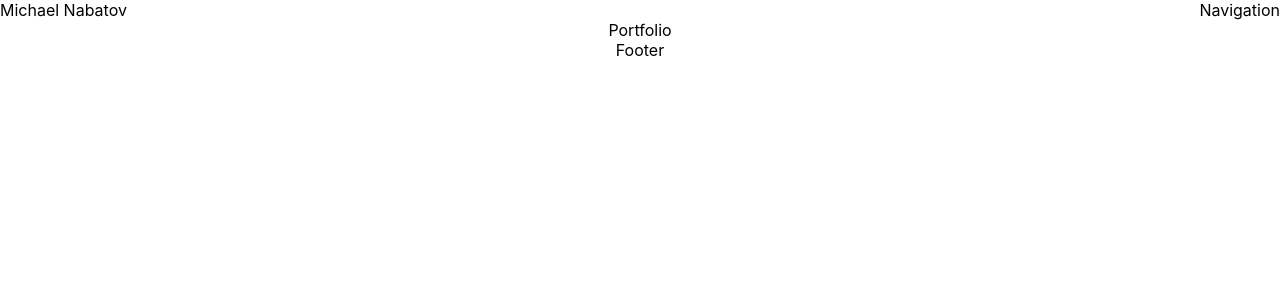
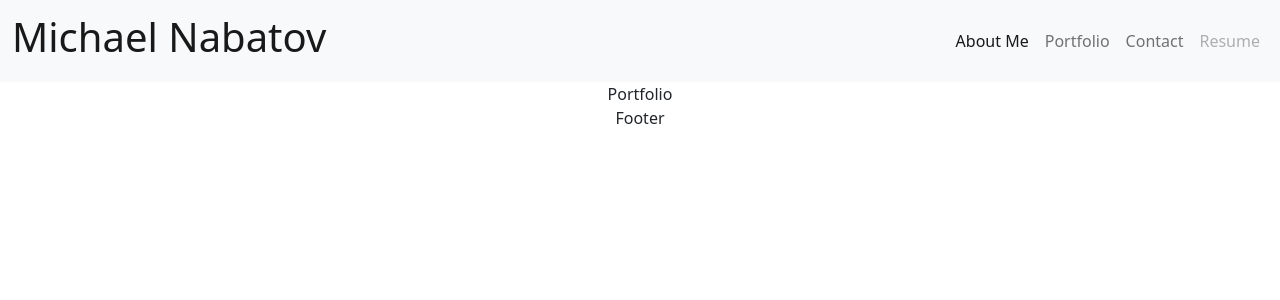
Before and after one commit to mikeyboxx/my-portfolio, a React (Create React App) app: page / in a window 1280 px wide. Shown: the top 300 px of the page. Built offline with nearby package versions, Linux system fonts and the light colour scheme.

Commit message:
Added code in Navigation.js to render a bootstrap menu

```diff
--- a/package.json
+++ b/package.json
@@ -7,6 +7,7 @@
     "@testing-library/jest-dom": "^5.16.5",
     "@testing-library/react": "^13.4.0",
     "@testing-library/user-event": "^13.5.0",
+    "bootstrap": "^5.2.3",
     "gh-pages": "^4.0.0",
     "react": "^18.2.0",
     "react-dom": "^18.2.0",
--- a/src/App.js
+++ b/src/App.js
@@ -1,5 +1,7 @@
-import logo from './logo.svg';
 import './App.css';
+import 'bootstrap/dist/css/bootstrap.min.css';
+import 'bootstrap/dist/js/bootstrap.bundle.min.js'
+// import 'bootstrap/dist/umd/popper.min.js'
 import Header from './components/Header';
 import Portfolio from './components/Portfolio';
 import Footer from './components/Footer';
--- a/src/components/Header.js
+++ b/src/components/Header.js
@@ -1,20 +1,19 @@
 import React from 'react'
 import Navigation from './Navigation'
 
-const style = {
-  header: {
-    display: 'flex',
-    justifyContent: 'space-between'
-  }
-}
+
+const styles = {
+  headerStyle: {
+    background: 'red',
+  },
+  headingStyle: {
+    fontSize: 20,
+  },
+};
+
 const Header = () => {
   return (
-    <div style={style.header}>
-      <div>
-        Michael Nabatov
-      </div>
       <Navigation />
-    </div>
   )
 }
 
--- a/src/components/Navigation.js
+++ b/src/components/Navigation.js
@@ -1,9 +1,89 @@
 import React from 'react'
+
 
 const Navigation = () => {
   return (
-    <div>Navigation</div>
+    <nav className="navbar navbar-expand-sm bg-light">
+      <div className="container-fluid ">
+        <div className="navbar-brand">
+          <h1>Michael Nabatov</h1>
+        </div>
+        <button
+          className="navbar-toggler"
+          type="button"
+          data-bs-toggle="collapse"
+          data-bs-target="#navbarNav"
+          aria-controls="navbarNav"
+          aria-expanded="false"
+          aria-label="Toggle navigation">
+          <span className="navbar-toggler-icon"></span>
+        </button>
+
+        <div className="collapse navbar-collapse justify-content-end" id="navbarNav">
+          <ul className="navbar-nav ">
+            <li className="nav-item">
+              <a className="nav-link active" aria-current="page" href="#">About Me</a>
+            </li>
+            <li className="nav-item">
+              <a className="nav-link" href="#">Portfolio</a>
+            </li>
+            <li className="nav-item">
+              <a className="nav-link" href="#">Contact</a>
+            </li>
+            <li className="nav-item">
+              <a className="nav-link disabled">Resume</a>
+            </li>
+          </ul>
+        </div>
+      </div>
+    </nav>
+
+
   )
 }
 
-export default Navigation
+export default Navigation;
+
+
+    // <ul classNameNameName="nav">
+    //   <li classNameNameName="nav-item">
+    //     <a
+    //       href="#aboutMe"
+    //       // onClick={() => handlePageChange('About')}
+    //       // Check to see if the currentPage is `About`, and if so we use the active link classNameName from bootstrap. Otherwise, we set it to a normal nav-link
+    //       // classNameNameName={currentPage === 'About' ? 'nav-link active' : 'nav-link'}
+    //     >
+    //       About Me
+    //     </a>
+    //   </li>
+    //   <li classNameNameName="nav-item">
+    //     <a
+    //       href="#portfolio"
+    //       // onClick={() => handlePageChange('Blog')}
+    //       // Check to see if the currentPage is `Blog`, and if so we use the active link classNameName from bootstrap. Otherwise, we set it to a normal nav-link
+    //       // classNameNameName={currentPage === 'Blog' ? 'nav-link active' : 'nav-link'}
+    //     >
+    //       Portfolio
+    //     </a>
+    //   </li>
+    //   <li classNameNameName="nav-item">
+    //     <a
+    //       href="#contact"
+    //       // onClick={() => handlePageChange('Contact')}
+    //       // Check to see if the currentPage is `Contact`, and if so we use the active link classNameName from bootstrap. Otherwise, we set it to a normal nav-link
+    //       // classNameNameName={currentPage === 'Contact' ? 'nav-link active' : 'nav-link'}
+    //     >
+    //       Contact
+    //     </a>
+    //   </li>
+    //   <li classNameNameName="nav-item">
+    //     <a
+    //       href="#resume"
+    //       // onClick={() => handlePageChange('Contact')}
+    //       // Check to see if the currentPage is `Contact`, and if so we use the active link classNameName from bootstrap. Otherwise, we set it to a normal nav-link
+    //       // classNameNameName={currentPage === 'Contact' ? 'nav-link active' : 'nav-link'}
+    //     >
+    //       Resume
+    //     </a>
+    //   </li>
+    // </ul>
--- /dev/null
+++ b/src/resume.css
@@ -0,0 +1,115 @@
+/*!
+ * Start Bootstrap - Resume v4.0.0-beta.2 (https://startbootstrap.com/template-overviews/resume)
+ * Copyright 2013-2017 Start Bootstrap
+ * Licensed under MIT (https://github.com/BlackrockDigital/startbootstrap-resume/blob/master/LICENSE)
+ */
+body {
+  font-family: 'Open Sans', serif;
+  padding-top: 54px;
+  color: #868e96; }
+
+@media (min-width: 992px) {
+  body {
+    padding-top: 0;
+    padding-left: 17rem; } }
+
+h1,
+h2,
+h3,
+h4,
+h5,
+h6 {
+  font-family: 'Saira Extra Condensed', serif;
+  font-weight: 700;
+  text-transform: uppercase;
+  color: #343a40; }
+
+h1 {
+  font-size: 6rem;
+  line-height: 5.5rem; }
+
+h2 {
+  font-size: 3.5rem; }
+
+.subheading {
+  text-transform: uppercase;
+  font-weight: 500;
+  font-family: 'Saira Extra Condensed', serif;
+  font-size: 1.35rem; }
+
+.list-social-icons a {
+  color: #495057; }
+  .list-social-icons a:hover {
+    color: #BD5D38; }
+  .list-social-icons a .fa-lg {
+    font-size: 1.75rem; }
+
+.list-icons {
+  font-size: 3rem; }
+  .list-icons .list-inline-item i:hover {
+    color: #BD5D38; }
+
+#sideNav .navbar-nav .nav-item .nav-link {
+  font-weight: 600;
+  text-transform: uppercase; }
+
+@media (min-width: 992px) {
+  #sideNav {
+    text-align: center;
+    position: fixed;
+    top: 0;
+    left: 0;
+    display: flex;
+    flex-direction: column;
+    width: 17rem;
+    height: 100vh; }
+    #sideNav .navbar-brand {
+      display: flex;
+      margin: auto auto 0;
+      padding: 0.5rem; }
+      #sideNav .navbar-brand .img-profile {
+        max-width: 10rem;
+        max-height: 10rem;
+        border: 0.5rem solid rgba(255, 255, 255, 0.2); }
+    #sideNav .navbar-collapse {
+      display: flex;
+      align-items: flex-start;
+      flex-grow: 0;
+      width: 100%;
+      margin-bottom: auto; }
+      #sideNav .navbar-collapse .navbar-nav {
+        flex-direction: column;
+        width: 100%; }
+        #sideNav .navbar-collapse .navbar-nav .nav-item {
+          display: block; }
+          #sideNav .navbar-collapse .navbar-nav .nav-item .nav-link {
+            display: block; } }
+
+section.resume-section {
+  border-bottom: 1px solid #dee2e6;
+  padding-top: 5rem !important;
+  padding-bottom: 5rem !important; }
+  section.resume-section .resume-item .resume-date {
+    min-width: none; }
+
+@media (min-width: 768px) {
+  section.resume-section {
+    min-height: 100vh; }
+    section.resume-section .resume-item .resume-date {
+      min-width: 18rem; } }
+
+@media (min-width: 992px) {
+  section.resume-section {
+    padding-top: 3rem !important;
+    padding-bottom: 3rem !important; } }
+
+.bg-primary {
+  background-color: #BD5D38 !important; }
+
+.text-primary {
+  color: #BD5D38 !important; }
+
+a {
+  color: #BD5D38; }
+  a:hover, a:focus, a:active {
+    color: #824027; }
```
Also changed, not shown: 1 other file (tests, documents, lock files or other folders).
